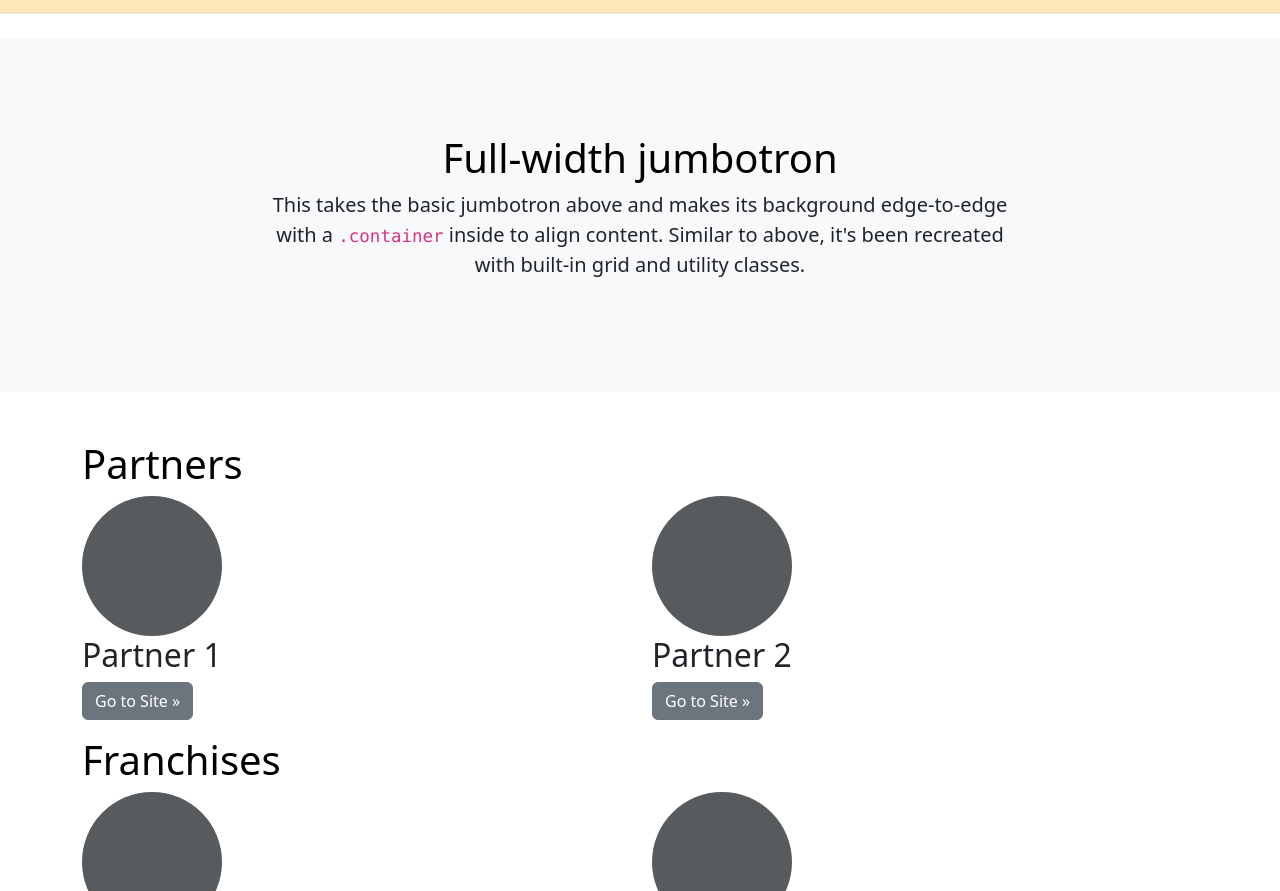
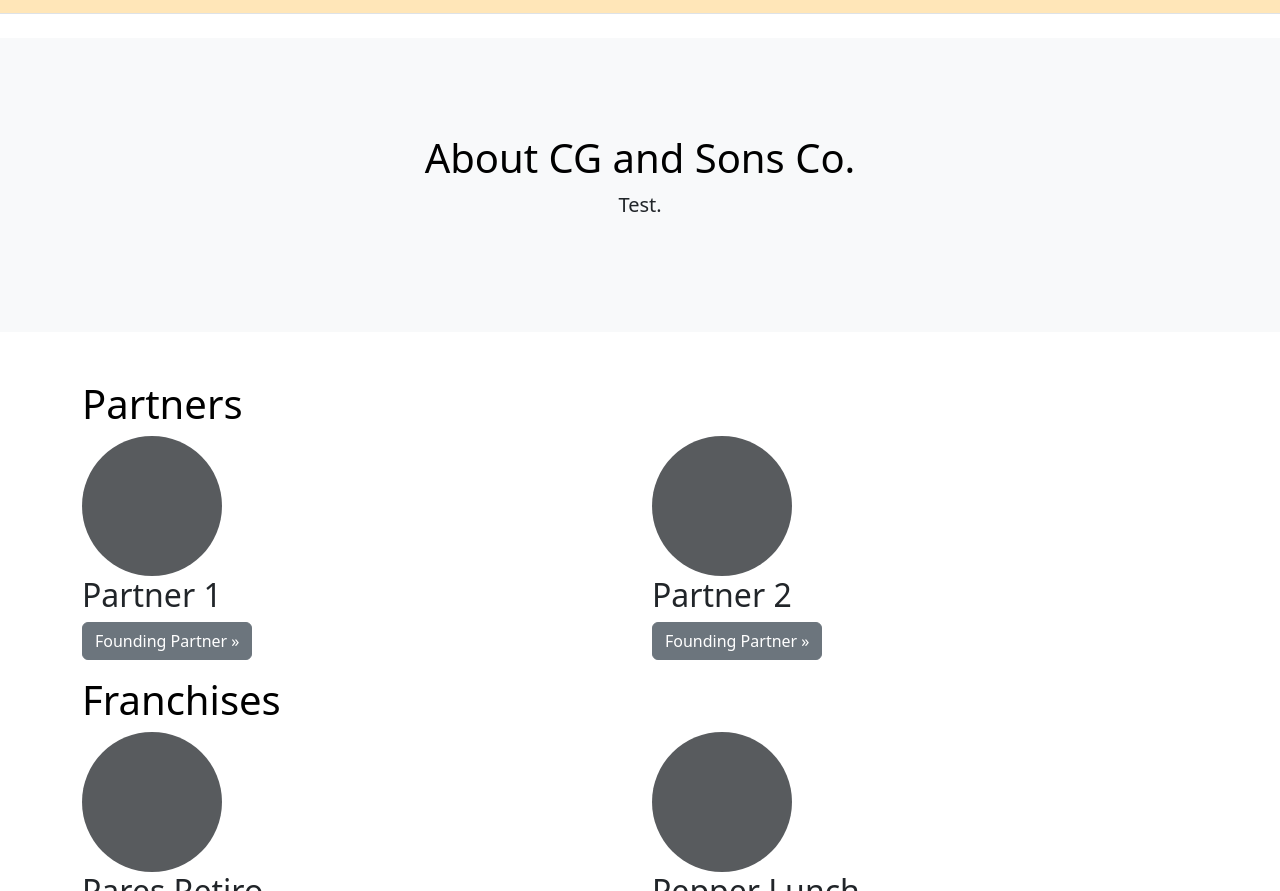
Before and after one commit to NKTheMaker1234/CGAS, a plain HTML site: page about.html in a window 1280 px wide. Shown: the part 61-952 px from the top of the page. Drawn offline with nearby package versions, Linux system fonts and the light colour scheme.

Commit message:
Added a new section in About Page

```diff
--- a/about.html
+++ b/about.html
@@ -42,9 +42,9 @@
 
   <div class="p-5 mb-5 text-center bg-body-tertiary">
     <div class="container py-5">
-      <h1 class="text-body-emphasis">Full-width jumbotron</h1>
+      <h1 class="text-body-emphasis">About CG and Sons Co.</h1>
       <p class="col-lg-8 mx-auto lead">
-        This takes the basic jumbotron above and makes its background edge-to-edge with a <code>.container</code> inside to align content. Similar to above, it's been recreated with built-in grid and utility classes.
+       Test.
       </p>
     </div>
   </div>
@@ -59,12 +59,33 @@
 
       <svg class="bd-placeholder-img rounded-circle" width="140" height="140" xmlns="http://www.w3.org/2000/svg" role="img" aria-label="Placeholder" preserveAspectRatio="xMidYMid slice" focusable="false"><title>Placeholder</title><rect width="100%" height="100%" fill="var(--bs-secondary-color)"></rect></svg>
       <h2 class="fw-normal">Partner 1</h2>
+      <p><a class="btn btn-secondary" href="#">Founding Partner »</a></p>
+    </div><!-- /.col-lg-4 -->
+
+    <div class="col-lg-6">
+      <svg class="bd-placeholder-img rounded-circle" width="140" height="140" xmlns="http://www.w3.org/2000/svg" role="img" aria-label="Placeholder" preserveAspectRatio="xMidYMid slice" focusable="false"><title>Placeholder</title><rect width="100%" height="100%" fill="var(--bs-secondary-color)"></rect></svg>
+      <h2 class="fw-normal">Partner 2</h2>
+      <p><a class="btn btn-secondary" href="#">Founding Partner »</a></p>
+    </div><!-- /.col-lg-4 -->
+
+  </div><!-- /.row -->
+</div>
+
+<div class="container marketing">
+
+  <h1 class="text-body-emphasis">Franchises</h1>
+
+  <div class="row">
+    <div class="col-lg-6">
+
+      <svg class="bd-placeholder-img rounded-circle" width="140" height="140" xmlns="http://www.w3.org/2000/svg" role="img" aria-label="Placeholder" preserveAspectRatio="xMidYMid slice" focusable="false"><title>Placeholder</title><rect width="100%" height="100%" fill="var(--bs-secondary-color)"></rect></svg>
+      <h2 class="fw-normal">Pares Retiro</h2>
       <p><a class="btn btn-secondary" href="#">Go to Site »</a></p>
     </div><!-- /.col-lg-4 -->
 
     <div class="col-lg-6">
       <svg class="bd-placeholder-img rounded-circle" width="140" height="140" xmlns="http://www.w3.org/2000/svg" role="img" aria-label="Placeholder" preserveAspectRatio="xMidYMid slice" focusable="false"><title>Placeholder</title><rect width="100%" height="100%" fill="var(--bs-secondary-color)"></rect></svg>
-      <h2 class="fw-normal">Partner 2</h2>
+      <h2 class="fw-normal">Pepper Lunch</h2>
       <p><a class="btn btn-secondary" href="#">Go to Site »</a></p>
     </div><!-- /.col-lg-4 -->
 
@@ -73,7 +94,7 @@
 
 <div class="container marketing">
 
-  <h1 class="text-body-emphasis">Franchises</h1>
+  <h1 class="text-body-emphasis">Locations</h1>
 
   <div class="row">
     <div class="col-lg-6">
```
